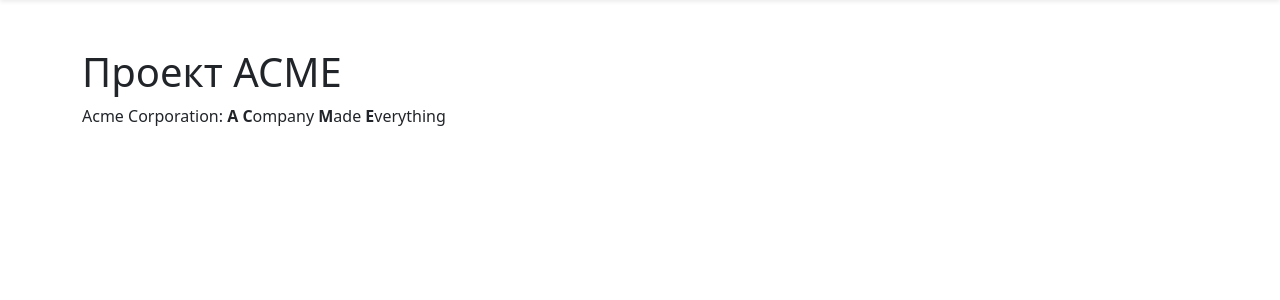
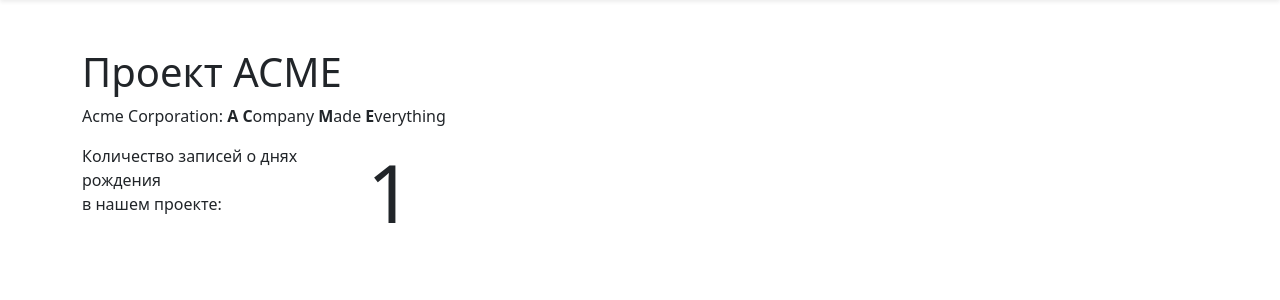
Before and after one commit to VitalyVodoleikin/Yandex.Practicum.backend-developer.sprint9.test-task.acme_project, a Django app: template acme_project/templates/pages/index.html in a window 1280 px wide. Shown: the part 56-356 px from the top of the page. Run offline with Django 3.2, Linux system fonts and the light colour scheme; the template is opened without the code that fills it: most values are stand-ins (such as "Sample title", 1, 10 or a date in 2020); some libraries are stand-ins or nearby versions.

Commit message:
v2 11.09.2025. lesson 9-3-4. Static pages and TemplateView-class

```diff
--- a/acme_project/pages/urls.py
+++ b/acme_project/pages/urls.py
@@ -1,3 +1,4 @@
+# pages/urls.py
 from django.urls import path
 
 from . import views
@@ -5,5 +6,5 @@
 app_name = 'pages'
 
 urlpatterns = [
-    path('', views.homepage, name='homepage'),
+    path('', views.HomePage.as_view(), name='homepage'),
 ]
--- a/acme_project/templates/pages/index.html
+++ b/acme_project/templates/pages/index.html
@@ -1,6 +1,21 @@
+<!-- pages/index.html -->
 {% extends "base.html" %}
 
 {% block content %}
   <h1>Проект ACME</h1>
-  <p>Acme Corporation: <b>A</b> <b>C</b>ompany <b>M</b>ade <b>E</b>verything</p>
+  <p>
+    Acme Corporation: <b>A</b> <b>C</b>ompany <b>M</b>ade <b>E</b>verything
+  </p>
+  <!-- Добавим строку "row" -->
+  <div class="row">
+    <!-- Добавим колонку "col-3" -->
+    <div class="col-3">
+      Количество записей о днях рождения<br />в нашем проекте:
+    </div>
+    <div class="col-9">
+      <!-- Добавим колонку "col-9" и выведем значение переменной total_count.
+           С помощью стиля Bootstrap отобразим его очень крупным шрифтом  -->
+      <div class="display-1">{{ total_count }}</div>
+    </div>
+  </div>
 {% endblock %}
```
Also changed, not shown: acme_project/pages/views.py (+16 -3 lines).
